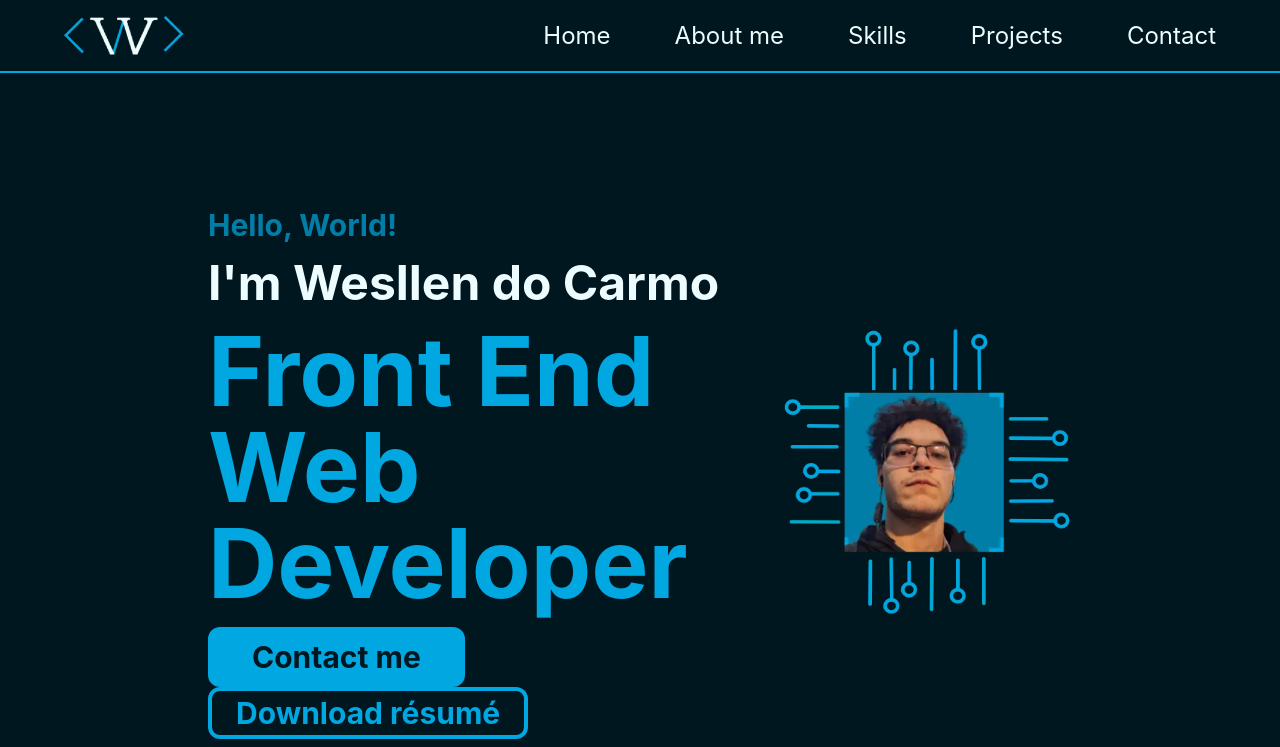
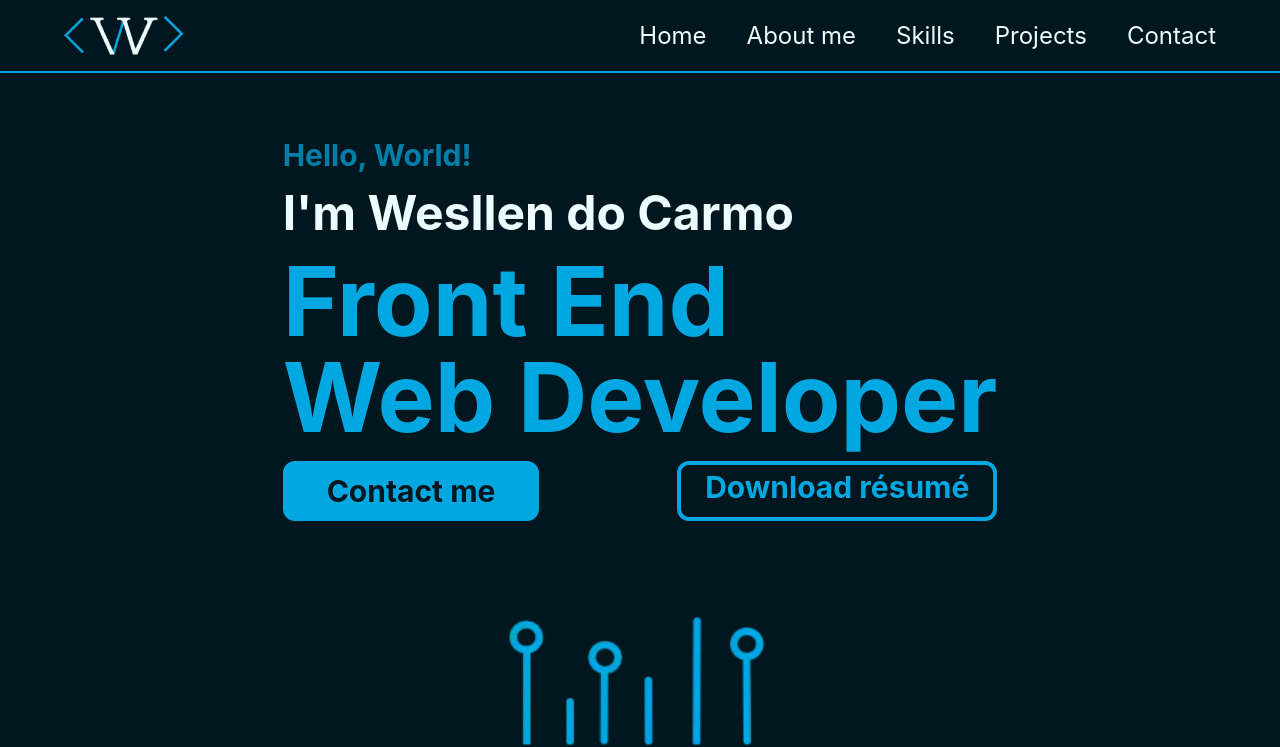
Before and after one commit to WesllenCarmo/Portfolio, a React (Vite) app: page / in a window 1280 px wide. Shown: the top 747 px of the page. Built offline with nearby package versions, Linux system fonts and the light colour scheme.

Commit message:
Add responsive styles for Home section.

```diff
--- a/src/components/NavBar.jsx
+++ b/src/components/NavBar.jsx
@@ -1,12 +1,39 @@
-import React from 'react'
+import React, { useState, useEffect } from 'react'
 import { Link } from 'react-router-dom'
 import WLogo from '/w-logo.webp'
-
+import { GiHamburgerMenu } from 'react-icons/gi'
 
 const NavBar = () => {
+
+  const [ isSmallScreen, setIsSmallScreen ] = useState(window.innerWidth < 850)
+  const [ isOpen, setIsOpen ] = useState(false)
+
+  useEffect(() => {
+    const handleResize = () => setIsSmallScreen(window.innerWidth < 850)
+    window.addEventListener('resize', handleResize)
+    return () => window.removeEventListener('resize', handleResize)
+  }, [])
+
+  const links = [
+    { label: 'Home', to: '/', type: 'link' },
+    { label: 'About me', to: '/#about', type: 'anchor' },
+    { label: 'Skills', to: '/#skills', type: 'anchor' },
+    { label: 'Projects', to: '/#projects', type: 'anchor' },
+    { label: 'Contact', to: '/#contact', type: 'anchor' }
+  ]
+
+  const handleNavClick = (to) => {
+    setIsOpen(false)
+    const id = to.split('#')[1]
+    document.getElementById(id)?.scrollIntoView({ behavior: 'smooth' })
+  }
+
   return (
-    <nav className='flex justify-between w-full border-b-2 border-custom-light-blue text-custom-white items-center py-4 px-16'>
-      <div>
+  <nav className='flex flex-col w-full border-b-2 border-custom-light-blue text-custom-white py-4 px-16'>
+    {isSmallScreen ? (
+      <>
+        {/* Top bar: logo + hamburger */}
+        <div className='flex w-full justify-between items-center'>
           <Link to='/'>
             <img
               src={WLogo}
@@ -14,17 +41,41 @@ const NavBar = () => {
               className='w-30'
             />
           </Link>
-      </div>
-      <div className='flex gap-16 text-2xl'>
-        <Link to='/' className='hover:text-custom-blue transition duration-300'>Home</Link>
-        <a href='/#about' className='hover:text-custom-blue transition duration-300'>About me</a>
-        <a href='/#skills' className='hover:text-custom-blue transition duration-300'>Skills</a>
-        <a href='/#projects' className='hover:text-custom-blue transition duration-300'>Projects</a>
-        <a href='/#contact' className='hover:text-custom-blue transition duration-300'>Contact</a>
+          <button onClick={() => setIsOpen(!isOpen)} className='text-custom-light-blue text-7xl hover:text-custom-blue cursor-pointer transition duration-400'>
+            <GiHamburgerMenu />
+          </button>
         </div>
 
+        {/* Dropdown menu items */}
+        {isOpen && (
+          <div className='flex flex-col items-center gap-6 py-6 text-2xl'>
+            {links.map(({ label, to, type }) =>
+              type === 'link'
+                ? <Link key={label} to={to} onClick={() => setIsOpen(false)} className='hover:text-custom-blue transition duration-400'>{label}</Link>
+                : <a key={label} href={to} onClick={() => handleNavClick(to)} className='hover:text-custom-blue transition duration-400'>{label}</a>
+            )}
+          </div>
+        )}
+      </>
+    ) : (
+      <div className='flex w-full justify-between items-center'>
+        <Link to='/'>
+          <img
+            src={WLogo}
+            alt="To arrow symbols with a 'W' letter in between."
+            className='w-30'
+          />
+        </Link>
+        <div className='flex gap-10 text-2xl'>
+          {links.map(({ label, to, type }) =>
+            type === 'link'
+              ? <Link key={label} to={to} className='hover:text-custom-blue transition duration-400'>{label}</Link>
+              : <a key={label} href={to} className='hover:text-custom-blue transition duration-400'>{label}</a>
+          )}
+        </div>
+      </div>
+    )}
   </nav>
-
 )
 }
 
--- a/src/components/pages/Home/index.jsx
+++ b/src/components/pages/Home/index.jsx
@@ -13,12 +13,12 @@ import BackToTopButton from '../BackToTopButton';
 const Home = () => {
   return (
     <div>
-      <section id='home' className="flex font-bold w-full h-screen justify-between px-52 items-center">
+      <section id='home' className="flex font-bold w-full h-screen justify-between px-52 items-center flex-wrap md:py-16 md:gap-24 md:h-fit md:px-20 md:justify-center">
         <div className='flex flex-col gap-4'>
           <h3 className='text-3xl text-custom-blue'>Hello, World!</h3>
           <h2 className='text-5xl text-custom-white'>I'm Wesllen do Carmo</h2>
           <h1 className='text-8xl text-custom-light-blue'>Front End <br /> Web Developer</h1>
-          <div className='flex justify-between flex-wrap'>
+          <div className='flex justify-between flex-wrap md:gap-8'>
             <a href='/#contact' className='bg-custom-light-blue border-4 border-custom-light-blue text-custom-dark-blue text-3xl font-bold px-10 py-2 rounded-xl transition duration-400 hover:bg-custom-dark-blue hover:text-custom-light-blue'>
               Contact me
             </a>
@@ -30,7 +30,7 @@ const Home = () => {
         <img
           src={WesllenIcon}
           alt="Wesllen image: A brown man with black glasses, dark brown eyes and coily hair."
-          className='w-1/3'
+          className='w-150'
         />
       </section>
       <div className='flex flex-col gap-16 mb-8'>
```
Lines whose indentation alone changed are shown as unchanged.
